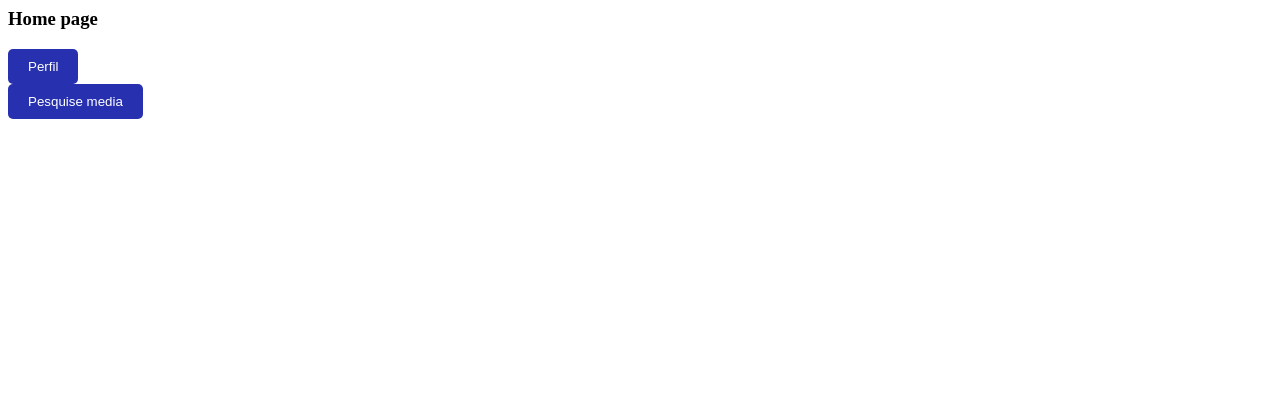
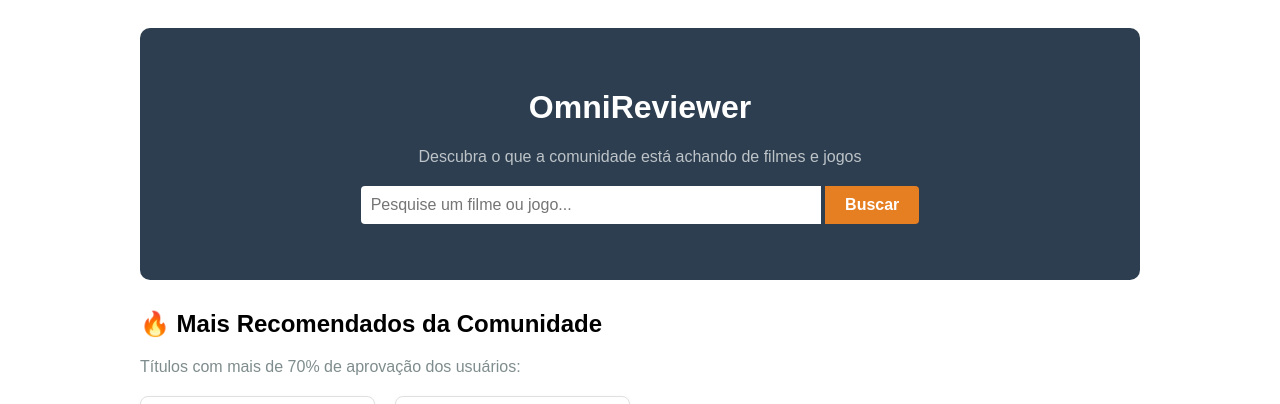
Before and after one commit to Gomarra/OmniReviewer, a Django app: page / in a window 1280 px wide. Shown: the top 404 px of the page. Before the commit the page ends 119 px from the top, so only its background shows below. Run offline with Django 5.2, Linux system fonts and the light colour scheme; data comes from the database, SQL or seed files in the repository; both versions use the stored data as it was after the commit.

Commit message:
Implementação da página principal com recomendações acima de 70%

```diff
--- a/omniReviewer/urls.py
+++ b/omniReviewer/urls.py
@@ -30,5 +30,5 @@ urlpatterns = [
     path('reviews/', include('review.urls')),
     path('media/', include('media.urls')),
     path('profile/', include('conta.urls')),
-    path('', views.paginaHome, name='home'),
+    path('', views.paginaInicial, name='home'),
 ] + static(settings.MEDIA_URL, document_root=settings.MEDIA_ROOT)
--- a/omniReviewer/views.py
+++ b/omniReviewer/views.py
@@ -1,4 +1,32 @@
 from django.shortcuts import render
 
-def paginaHome(request):
-    return render(request, "omniReviewer/home.html")
+from media.models import Media
+
+def paginaInicial(request):
+  # 1. Buscamos todas as mídias do banco local
+    todas_as_midias = Media.objects.all()
+
+    midias_populares = []
+
+    # 2. Varremos cada mídia para calcular manualmente quem tem boas notas
+    for media in todas_as_midias:
+        total = media.reviews.filter(is_approved=True).count()
+
+        # Só recomendamos mídias que tenham pelo menos uma avaliação
+        if total > 0:
+            positivas = media.reviews.filter(is_approved=True, recommended=True).count()
+            porcentagem = (positivas / total) * 100
+
+            # Se a aprovação for de 70% para cima, ela entra na nossa lista
+            if porcentagem >= 70:
+                # Guardamos a mídia e a porcentagem juntas para usar na tela
+                midias_populares.append({
+                    'objeto': media,
+                    'porcentagem': int(porcentagem)
+                })
+
+    # 3. Ordenamos a lista para que as maiores porcentagens apareçam primeiro
+    midias_populares = sorted(midias_populares, key=lambda x: x['porcentagem'], reverse=True)[:6]
+
+    # 4. Entregamos o resultado para o arquivo HTML dentro de um "Dicionário" (Contexto)
+    return render(request, 'omniReviewer/home.html', {'lista_recomendados': midias_populares})
--- a/templates/omniReviewer/home.html
+++ b/templates/omniReviewer/home.html
@@ -1,14 +1,46 @@
-<h3>Home page</h3>
-<div>
-    <a href="profile/">
-        <button type="submit" style="padding: 10px 20px; background: #2730ae; color: white; border: none; border-radius: 5px; cursor: pointer;">Perfil</button>
-    </a>
+<div style="max-width: 1000px; margin: 0 auto; font-family: sans-serif; padding: 20px;">
 
-    <space>
+    <div style="text-align: center; background: #2c3e50; color: white; padding: 40px; border-radius: 10px; margin-bottom: 30px;">
+        <h1 style="margin-0;">OmniReviewer</h1>
+        <p style="color: #bdc3c7;">Descubra o que a comunidade está achando de filmes e jogos</p>
 
-    <div>
-        <a href="media/search">
-            <button type="submit" style="padding: 10px 20px; background: #2730ae; color: white; border: none; border-radius: 5px; cursor: pointer;">Pesquise media</button>
-        </a>
+        <form method="GET" action="{% url 'search_media' %}" style="margin-top: 20px;">
+            <input type="text" name="q" placeholder="Pesquise um filme ou jogo..." style="padding: 10px; width: 50%; border: none; border-radius: 4px 0 0 4px; font-size: 1em;">
+            <button type="submit" style="padding: 10px 20px; background: #e67e22; color: white; border: none; border-radius: 0 4px 4px 0; font-size: 1em; cursor: pointer; font-weight: bold;">Buscar</button>
+        </form>
+    </div>
+
+    <h2>🔥 Mais Recomendados da Comunidade</h2>
+    <p style="color: #7f8c8d; margin-bottom: 20px;">Títulos com mais de 70% de aprovação dos usuários:</p>
+
+    <div style="display: grid; grid-template-columns: repeat(auto-fill, minmax(200px, 1fr)); gap: 20px;">
+
+        {% for item in lista_recomendados %}
+            <div style="border: 1px solid #e0e0e0; border-radius: 8px; padding: 10px; box-shadow: 0 2px 5px rgba(0,0,0,0.05); text-align: center; background: #fff;">
+
+                {% if item.objeto.image_url %}
+                    <img src="{{ item.objeto.image_url }}" alt="{{ item.objeto.title }}" style="width: 100%; height: 280px; object-fit: cover; border-radius: 4px;">
+                {% else %}
+                    <div style="width: 100%; height: 280px; background: #eee; display: flex; align-items: center; justify-content: center; color: #888;">Sem Capa</div>
+                {% endif %}
+
+                <h4 style="margin: 10px 0 5px 0; white-space: nowrap; overflow: hidden; text-overflow: ellipsis;">
+                    {{ item.objeto.title }}
+                </h4>
+
+                <span style="font-size: 0.8em; background: #ecf0f1; padding: 2px 8px; border-radius: 10px; color: #7f8c8d;">
+                    {{ item.objeto.get_category_display }}
+                </span>
+
+                <div style="margin-top: 10px; font-weight: bold; color: #27ae60; font-size: 1.1em;">
+                    {{ item.porcentagem }}% de aprovação
+                </div>
+
+                <a href="{% url 'media_detail' item.objeto.category item.objeto.external_id %}" style="display: block; margin-top: 15px; text-decoration: none; background: #3498db; color: white; padding: 8px; border-radius: 4px; font-size: 0.9em; font-weight: bold;">Ver Avaliações</a>
+            </div>
+        {% empty %}
+            <p style="color: #95a5a6; grid-column: 1 / -1;">Nenhuma mídia foi avaliada com notas altas ainda. Seja o primeiro a criar uma review!</p>
+        {% endfor %}
+
     </div>
 </div>
```
Also changed, not shown: db.sqlite3.
